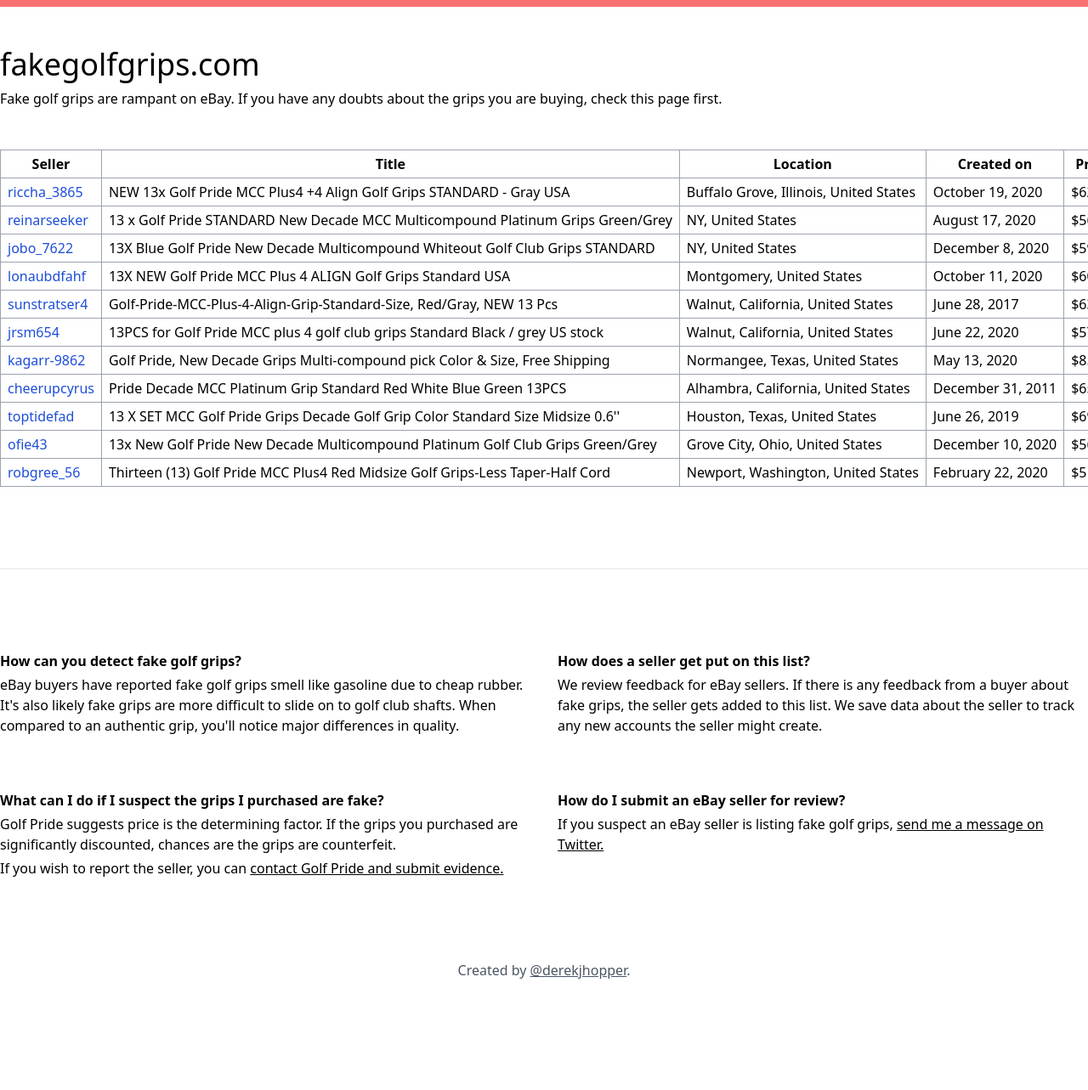
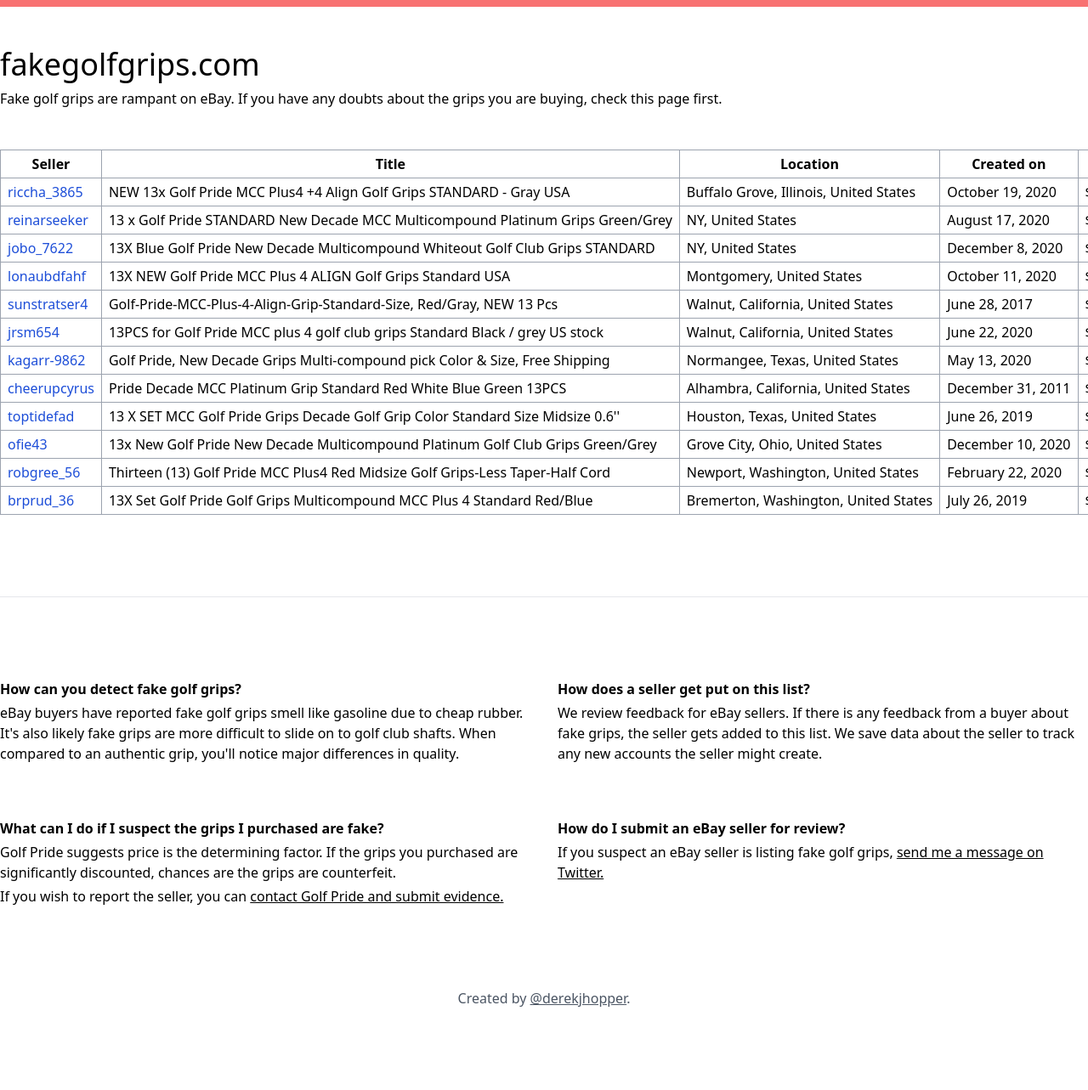
Before and after one commit to djhopper01/fakegolfgrips, a Jekyll site: the page built from docs/index.html, in a window 1280 px wide. Shown: the whole page at 85% size. Built offline with Jekyll 4.4.1, drawn with Linux system fonts in a browser that asks for light colours; comment, search, counter and statistics services are not loaded; before the commit the page ends 1250 px from its top, so only the background shows below that.

Commit message:
Update sellers.yml

```diff
--- a/docs/_data/sellers.yml
+++ b/docs/_data/sellers.yml
@@ -80,3 +80,10 @@
   title: Thirteen (13) Golf Pride MCC Plus4 Red Midsize Golf Grips-Less Taper-Half Cord
   price: $51.00
   created_on: February 22, 2020
+
+- username: brprud_36
+  profile: https://www.ebay.com/usr/brprud_36
+  location: Bremerton, Washington, United States
+  title: 13X Set Golf Pride Golf Grips Multicompound MCC Plus 4 Standard Red/Blue
+  price: $32.51
+  created_on: July 26, 2019
```
